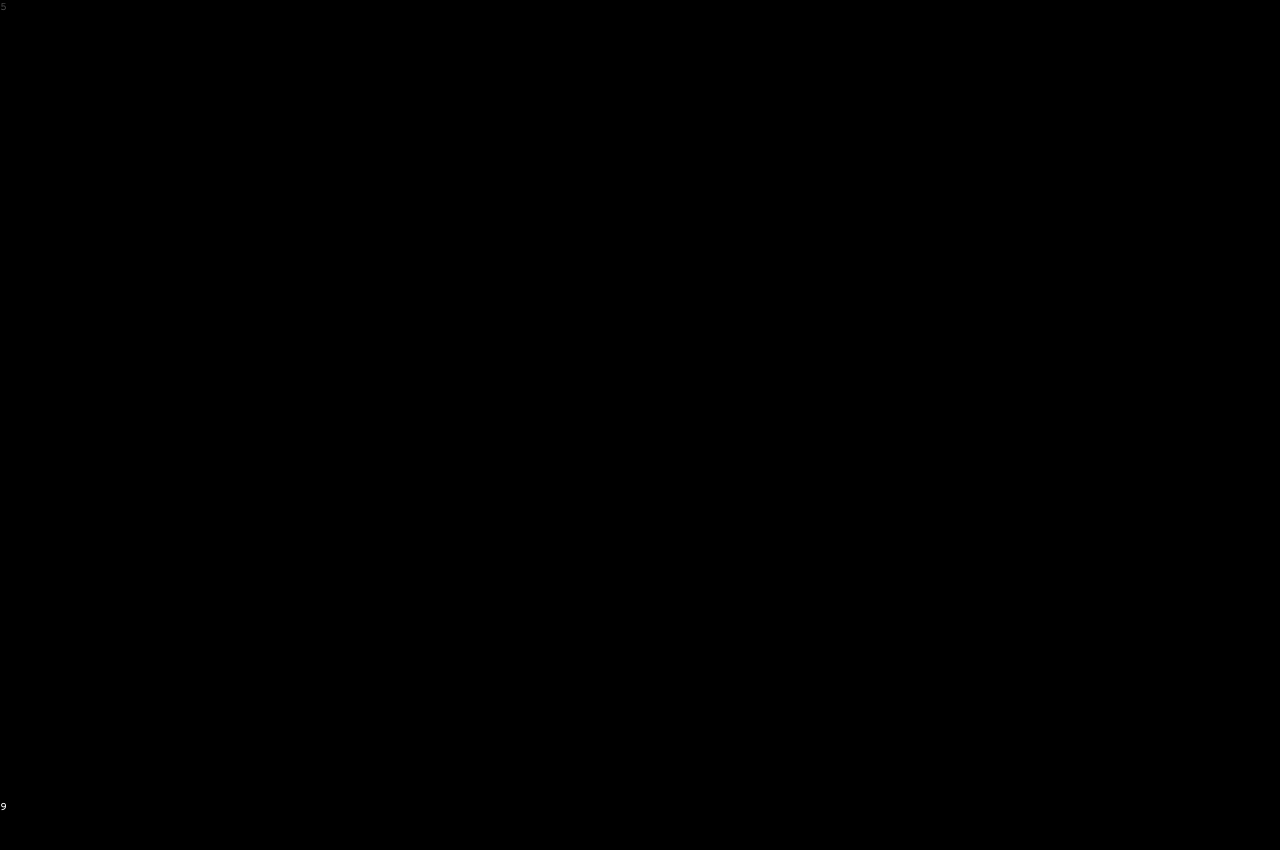
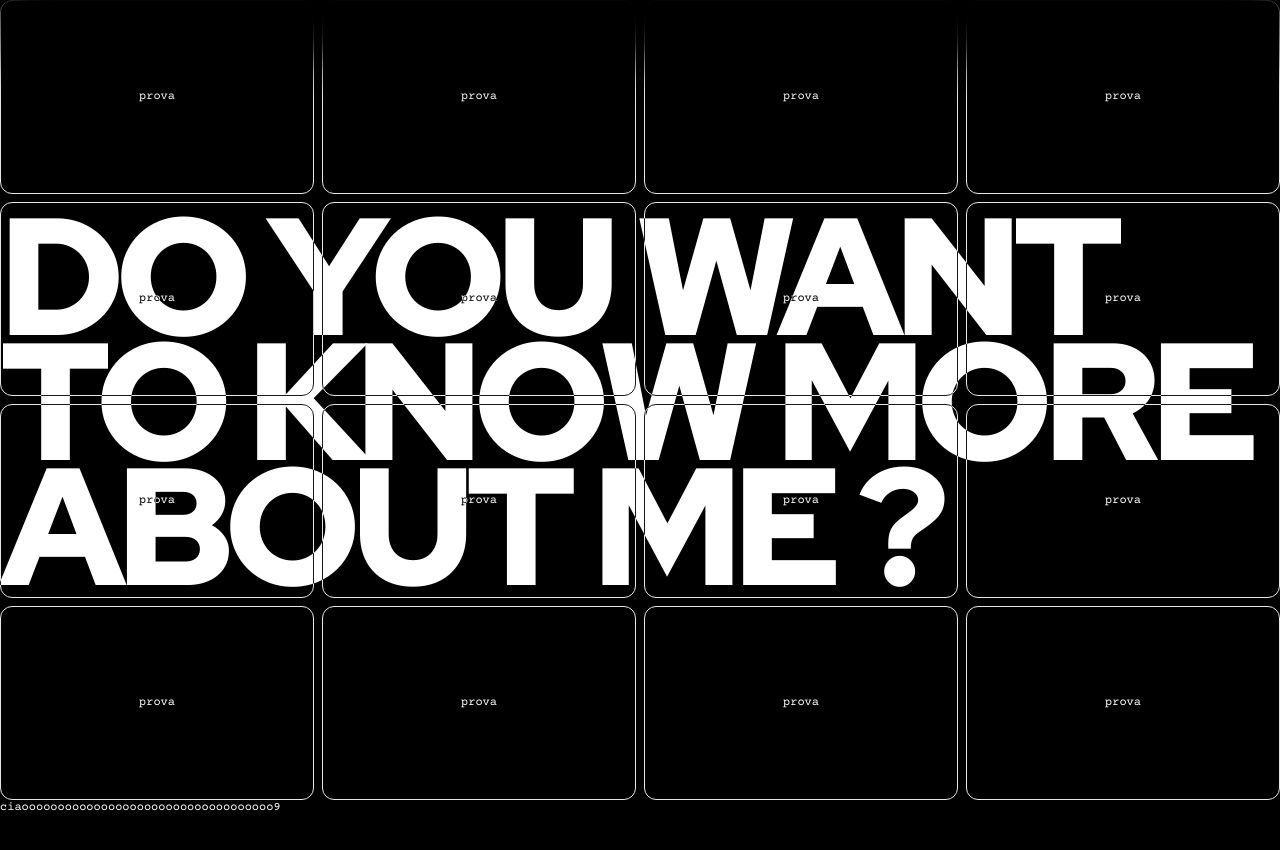
Before and after one commit to matteo4884/personal_website, a Next.js app: page / in a window 1280 px wide. Shown: the part 800-1650 px from the top of the page. Built offline with nearby package versions, Linux system fonts and the light colour scheme.

Commit message:
dev new section about me

```diff
--- a/app/globals.css
+++ b/app/globals.css
@@ -16,6 +16,10 @@ body {
   touch-action: pan-x pan-y;
   font-size: var(--font-m);
   line-height: 1.3;
+}
+::selection {
+  color: #000000;
+  background-color: #ffffff91;
 }
 
 /* Hide scrollbar for Chrome, Safari and Opera */
@@ -113,6 +117,10 @@ img {
   /* Aggiungi ulteriori stili come colore di sfondo, ecc. */
 }
 
+.stroke_text {
+  mix-blend-mode: difference;
+}
+
 /* #riga_anim {
   animation: tictoc 1s infinite;
   animation-timing-function: steps(2, jump-none);
--- a/app/header.jsx
+++ b/app/header.jsx
@@ -47,7 +47,17 @@ export function Menu({ setIsStopped }) {
                 </a>
               </li>
               <li className="line-through cursor-pointer hover:no-underline">
-                <a href="">About</a>
+                <a
+                  onClick={() =>
+                    document.getElementById("about").scrollIntoView({
+                      behavior: "smooth",
+                      block: "center",
+                      inline: "center",
+                    })
+                  }
+                >
+                  About
+                </a>
               </li>
               <li className="line-through cursor-pointer hover:no-underline">
                 <a href="">Portfolio</a>
--- a/app/sections/section_5.jsx
+++ b/app/sections/section_5.jsx
@@ -1,7 +1,54 @@
+import { Red_Hat_Display } from "next/font/google";
+
+const redHatDisplay = Red_Hat_Display({
+  subsets: ["latin"],
+  weight: ["300", "400", "500", "600", "700", "800", "900"],
+});
+
 export default function Section5() {
   return (
-    <>
-      <h1 className="single_section">5</h1>
-    </>
+    <div className="w-full h-full relative grid grid-cols-4 grid-rows-4 gap-2">
+      <Text />
+      <SectionAbout />
+      <SectionAbout />
+      <SectionAbout />
+      <SectionAbout />
+      <SectionAbout />
+      <SectionAbout />
+      <SectionAbout />
+      <SectionAbout />
+      <SectionAbout />
+      <SectionAbout />
+      <SectionAbout />
+      <SectionAbout />
+      <SectionAbout />
+      <SectionAbout />
+      <SectionAbout />
+      <SectionAbout />
+    </div>
   );
 }
+
+function Text() {
+  return (
+    <div
+      className={`${redHatDisplay.className} absolute top-0 left-0 w-full h-full flex justify-center items-center`}
+      id="about"
+    >
+      <h2
+        className="uppercase font-black leading-[0.75] tracking-tighter stroke_text"
+        style={{ fontSize: "clamp(100px, 13.021vw, 350px)" }}
+      >
+        Do you want to know more about me ?
+      </h2>
+    </div>
+  );
+}
+
+function SectionAbout() {
+  return (
+    <div className="flex justify-center items-center border rounded-xl">
+      prova
+    </div>
+  );
+}
--- a/app/sections/section_6.jsx
+++ b/app/sections/section_6.jsx
@@ -1,7 +1,9 @@
 export default function Section6() {
   return (
     <>
-      <h1 className="single_section">6</h1>
+      <h1 className="single_section">
+        ciaooooooooooooooooooooooooooooooooooooooooooooooooooooooooooooo
+      </h1>
     </>
   );
 }
--- a/app/sections/section_9.jsx
+++ b/app/sections/section_9.jsx
@@ -1,7 +1,9 @@
 export default function Section9() {
   return (
     <>
-      <h1 className="single_section">9</h1>
+      <h1 className="single_section">
+        ciaooooooooooooooooooooooooooooooooooo9
+      </h1>
     </>
   );
 }
```
